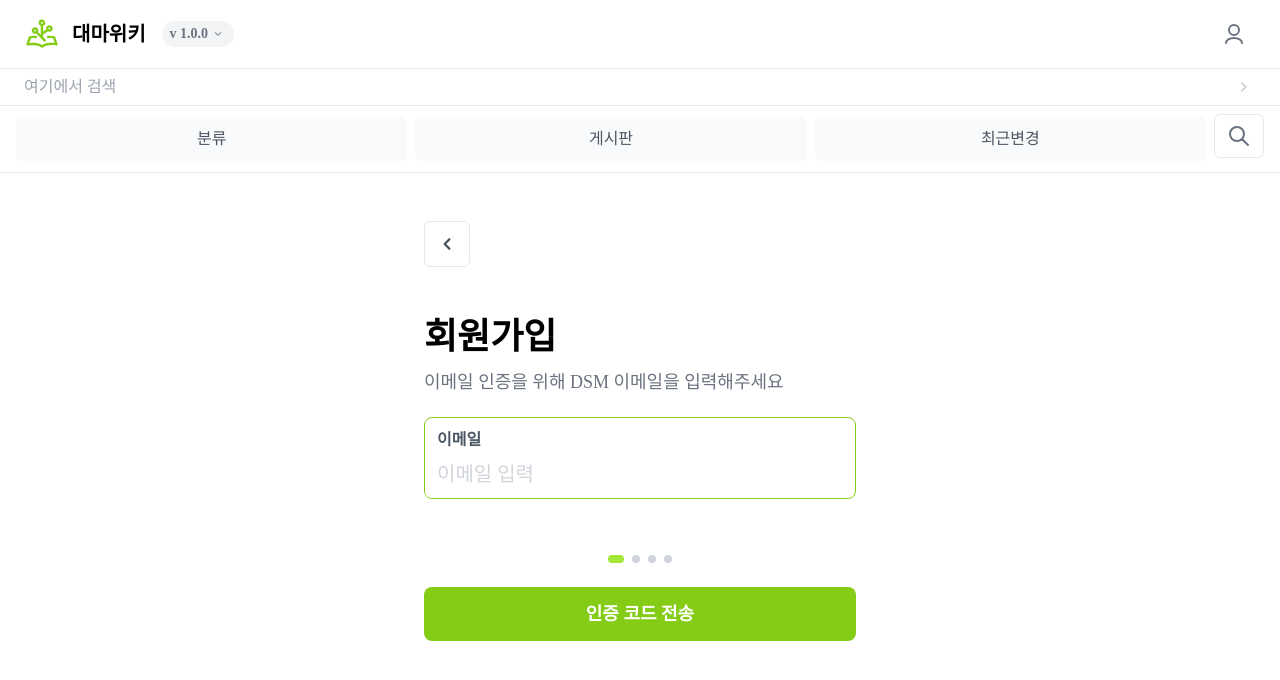
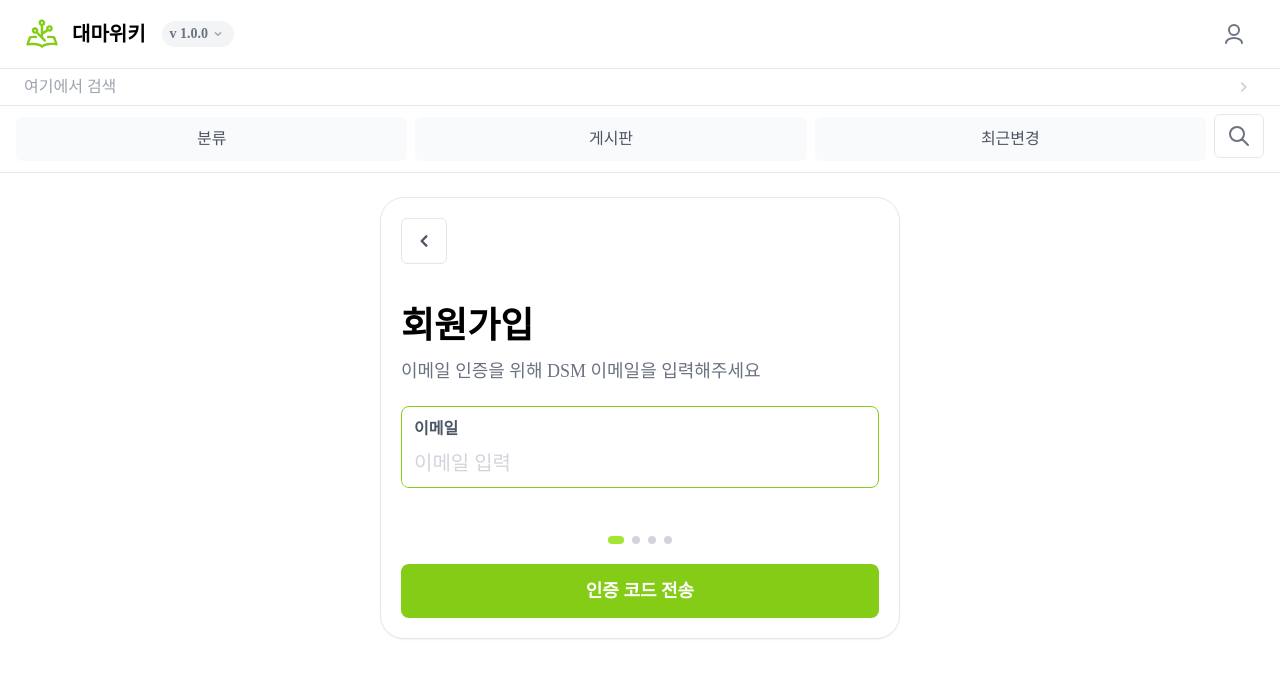
Before and after one commit to Daemawiki/Claudia, a Next.js app: page /signup in a window 1280 px wide. Shown: the top 680 px of the page. Built offline with nearby package versions, Linux system fonts and the light colour scheme.

Commit message:
fix :: 로그인/회원가입 컨테이너형 Auth Shell 레이아웃 적용

```diff
--- a/src/app/(with-header)/login/page.tsx
+++ b/src/app/(with-header)/login/page.tsx
@@ -43,8 +43,8 @@ export default function Login() {
   });
 
   return (
-    <div className="w-full h-screen flex justify-center pt-6">
-      <div className="w-[480px] flex flex-col gap-12 p-6 rounded-3xl">
+    <div className="w-full flex justify-center px-4 py-8 md:py-6 sm:py-4">
+      <div className="w-full max-w-[520px] flex flex-col gap-10 rounded-3xl border border-gray200 bg-white p-6 shadow-sm md:p-5 sm:p-4">
         <button
           type="button"
           aria-label="뒤로 가기"
@@ -97,7 +97,7 @@ export default function Login() {
             />
           </div>
         </div>
-        <div className="w-full flex flex-col gap-6">
+        <div className="w-full flex flex-col gap-5">
           <div className="flex gap-1.5">
             <p className="text-medium16 text-gray600">계정이 없으신가요?</p>
             <button
--- a/src/app/(with-header)/signup/page.tsx
+++ b/src/app/(with-header)/signup/page.tsx
@@ -138,9 +138,9 @@ export default function Signup() {
   };
 
   return (
-    <div className="w-full h-screen flex justify-center pt-6">
+    <div className="w-full flex justify-center px-4 py-8 md:py-6 sm:py-4">
       <div
-        className="w-[480px] flex flex-col gap-12 p-6 rounded-3xl"
+        className="w-full max-w-[520px] flex flex-col gap-10 rounded-3xl border border-gray200 bg-white p-6 shadow-sm md:p-5 sm:p-4"
         onKeyDown={handleStepEnterSubmit}
       >
         <button
@@ -160,7 +160,7 @@ export default function Signup() {
           </div>
           {page[pageNum].page}
         </div>
-        <div className="w-full flex flex-col gap-6">
+        <div className="w-full flex flex-col gap-5">
           <div className="w-full gap-2 flex justify-center items-center">
             {page.map((_, index) => (
               <div
```
